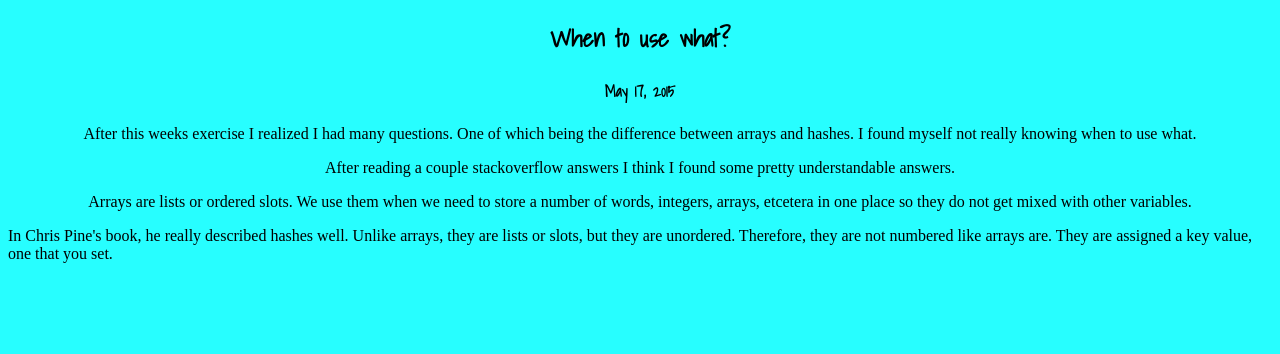
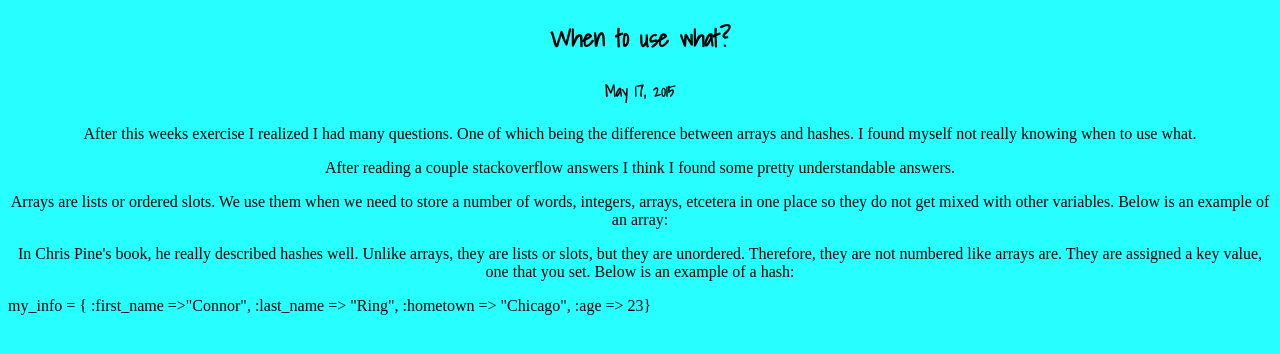
Before and after one commit to dpasie2/dpasie2.github.io, a plain HTML site: page blog/t3-arrays-hashes.html in a window 1280 px wide. Shown: the part 64-418 px from the top of the page. Drawn offline with Linux system fonts and the light colour scheme.

Commit message:
adds blog

```diff
--- a/blog/t3-arrays-hashes.html
+++ b/blog/t3-arrays-hashes.html
@@ -19,9 +19,16 @@
     After reading a couple stackoverflow answers I think I found some pretty understandable answers.
     </p>
     <p>
-    Arrays are lists or ordered slots. We use them when we need to store a number of words, integers, arrays, etcetera in one place so they do not get mixed with other variables.
+    Arrays are lists or ordered slots. We use them when we need to store a number of words, integers, arrays, etcetera in one place so they do not get mixed with other variables. Below is an example of an array:
+
+
     </p>
-    In Chris Pine's book, he really described hashes well. Unlike arrays, they are lists or slots, but they are unordered. Therefore, they are not numbered like arrays are. They are assigned a key value, one that you set.
-
+    <p>
+    In Chris Pine's book, he really described hashes well. Unlike arrays, they are lists or slots, but they are unordered. Therefore, they are not numbered like arrays are. They are assigned a key value, one that you set. Below is an example of a hash:
+    </p>
+  my_info = { :first_name =>"Connor",
+  :last_name => "Ring",
+  :hometown => "Chicago",
+  :age => 23}
   </section>
 </main>
```
Also changed, not shown: blog-index.html (+1 -0 lines), blog/c3_thinking-style.html (added, +26 -0 lines).
